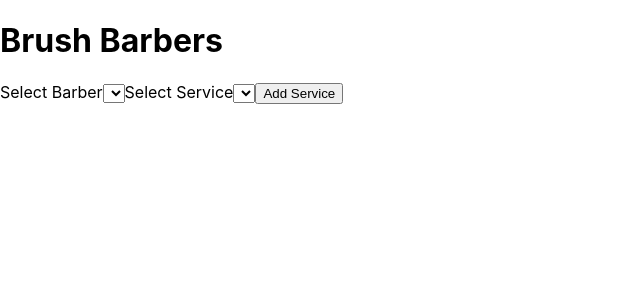
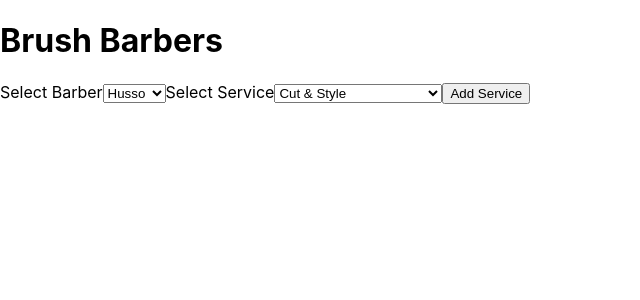
Before and after one commit to Cetins/barbershop-cashier, a React (Create React App) app: page / in a window 1280 px wide. Shown: the top 300 px of the page, without its empty margins (0-640 px from the left). Built offline with nearby package versions, Linux system fonts and the light colour scheme.

Commit message:
options for barber and service selection added

```diff
--- a/src/components/SelectBarber.js
+++ b/src/components/SelectBarber.js
@@ -1,10 +1,15 @@
 import React from "react";
 
-const SelectBarber = () => {
+const SelectBarber = ({barbers}) => {
+    const barberOptions = barbers.map((barber) => {
+        return <option key={barber.id} value={barber}>{barber.name}</option>
+    })
     return (
         <>
             <label>Select Barber</label>
-            <select></select>
+            <select>
+                {barberOptions}
+            </select>
         </>
     )
 }
--- a/src/components/SelectService.js
+++ b/src/components/SelectService.js
@@ -1,10 +1,16 @@
 import React from "react";
 
-const SelectService = () => {
+const SelectService = ({services}) => {
+    const serviceOptions = services.map(service => {
+        return <option key={service.id} value={service}>{service.title}</option>
+    })
+
     return (
         <>
             <label>Select Service</label>
-            <select></select>
+            <select>
+                {serviceOptions}
+            </select>
         </>
     )
 }
--- a/src/containers/MainBox.js
+++ b/src/containers/MainBox.js
@@ -9,8 +9,8 @@ const MainBox = () => {
         <>
             <h1>{shop.name}</h1>
             <form>
-                <SelectBarber/>
-                <SelectService/>
+                <SelectBarber barbers={shop.staff}/>
+                <SelectService services={shop.services}/>
                 <AddServiceButton/>
             </form>
         </>
--- a/src/data/ShopData.js
+++ b/src/data/ShopData.js
@@ -4,6 +4,7 @@ const shop = {
     url: "https://www.brushbarbers.com",
     staff: [
         {
+            id: 123,
             name: "Husso",
             sales: [
                 { title: "Cut & Style", duration: 30, price: 25 },
@@ -16,6 +17,7 @@ const shop = {
             ]
         },
         {
+            id: 456,
             name: "Tracey",
             sales: [
                 { title: "Cut & Style", duration: 30, price: 25 },
@@ -28,11 +30,11 @@ const shop = {
         }
     ],
     services: [
-        { title: "Cut & Style", duration: 30, price: 25 },
-        { title: "Beard Trim", duration: 20, price: 15 },
-        { title: "VIP Pampering Package", duration: 90, price: 65 },
-        { title: "Hot Towel Shave", duration: 30, price: 25 },
-        { title: "Kids HairCut", duration: 20, price: 15 }
+        { id:1, title: "Cut & Style", duration: 30, price: 25 },
+        { id:2, title: "Beard Trim", duration: 20, price: 15 },
+        { id:3, title: "VIP Pampering Package", duration: 90, price: 65 },
+        { id:4, title: "Hot Towel Shave", duration: 30, price: 25 },
+        { id:5, title: "Kids HairCut", duration: 20, price: 15 }
     ]
 }
 
```
